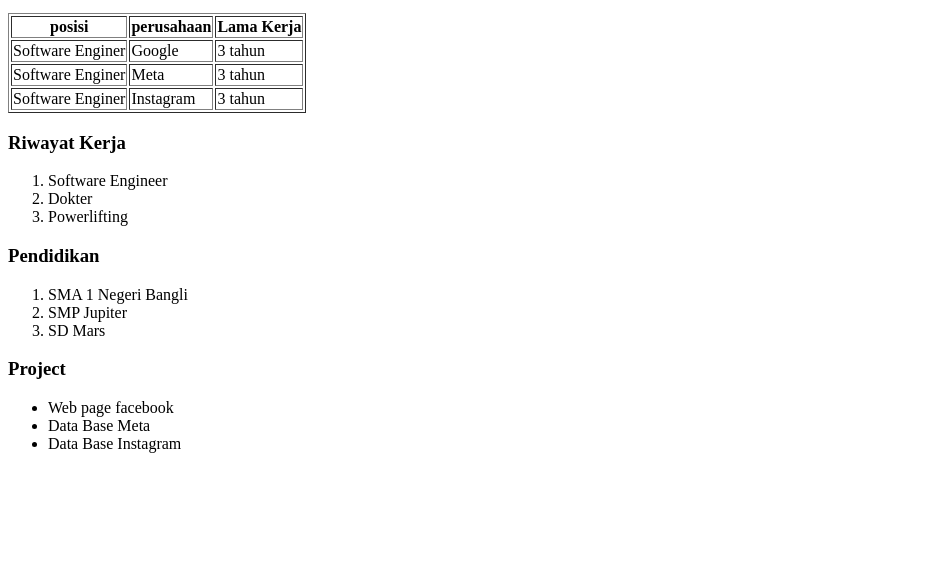
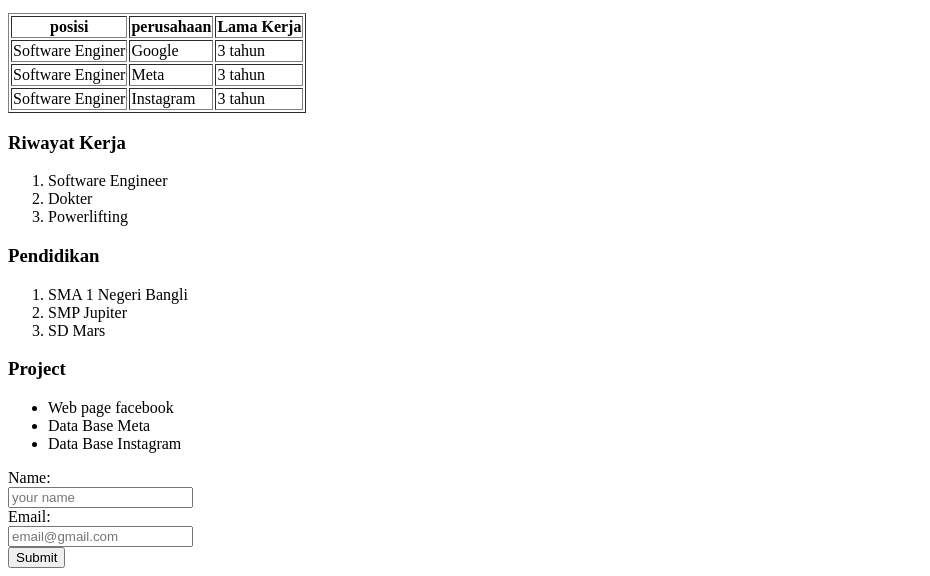
Before and after one commit to Marselllniiboyy/html-besic-Harisenin, a plain HTML site: page index.html in a window 1280 px wide. Shown: the part 456-1032 px from the top of the page, without its empty margins (0-930 px from the left). Before the commit the page ends 925 px from the top, so only its background shows below. Drawn offline with Linux system fonts and the light colour scheme.

Commit message:
feat: form input from user

```diff
--- a/index.html
+++ b/index.html
@@ -66,5 +66,13 @@
       <li>Data Base Meta</li>
       <li>Data Base Instagram</li>
     </ul>
+    <form action="">
+      <label for="">Name:</label><br />
+      <input type="text" name="name" id="bame" / placeholder="your name"><br />
+      <label for="">Email:</label><br />
+      <input type="email" name="email" id="email" /
+      placeholder="email@gmail.com"><br />
+      <input type="submit" />
+    </form>
   </body>
 </html>
```
